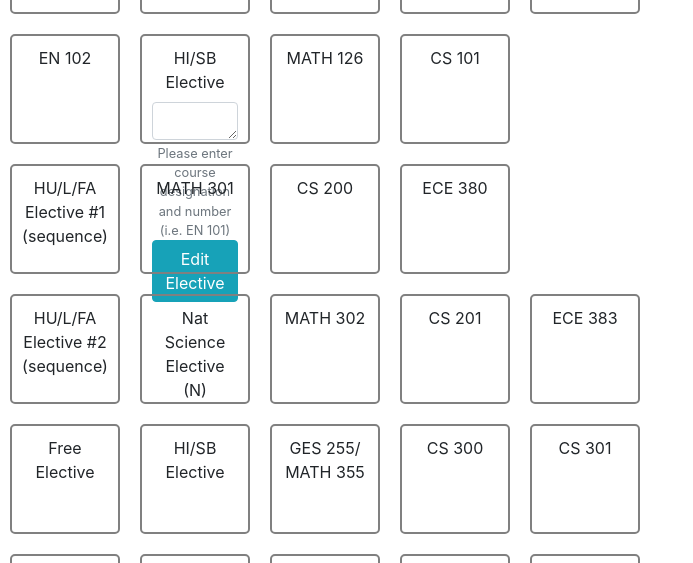
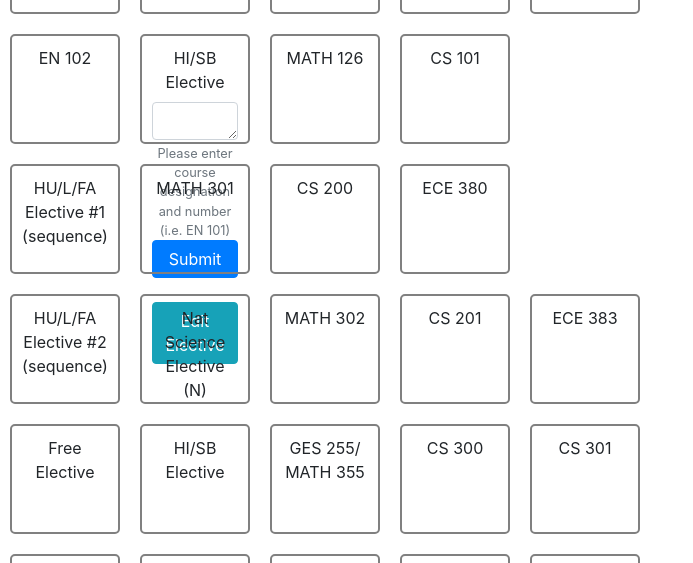
Before and after one commit to cmbaumann/uflow, a Flask app: page /flowchart in a window 1280 px wide. Shown: the part 340-903 px from the top of the page, without its empty margins (0-693 px from the left). Run offline with Flask 2, Linux system fonts and the light colour scheme; the visitor is signed in with stand-in values (Sample User, id 1); some libraries are stand-ins or nearby versions.

Commit message:
added submit button for elective filling out

```diff
--- a/sourcecode/templates/flowchart.html
+++ b/sourcecode/templates/flowchart.html
@@ -164,10 +164,15 @@
         </div>
         <div class="column course" id="7" onclick="change('7')">
             <!--create text area box to fill out elective-->
-            <div class="form-group">
+            <div class="form-outline w-100 mb-4">
                 <label for="fillOutElective">HI/SB Elective</label>
+
+                <!-- if no elective has been filled out yet (checking the database)-->
                 <textarea class="form-control" id="fillOutElective" rows="1"></textarea>
                 <small id="elecitveHelp" class="form-text text-muted">Please enter course designation and number (i.e. EN 101)</small>
+                <button type="submit" class="btn btn-primary btn-block mb-4">Submit</button>
+
+                <!-- else if elective information exists / has been submitted: offer an edit button -->
                 <button type="button" class="btn btn-info">Edit Elective</button>
             </div>
             <select hidden name="d7" class="form-select form-select-sm" id="d7" aria-label=".form-select-sm example">
```
